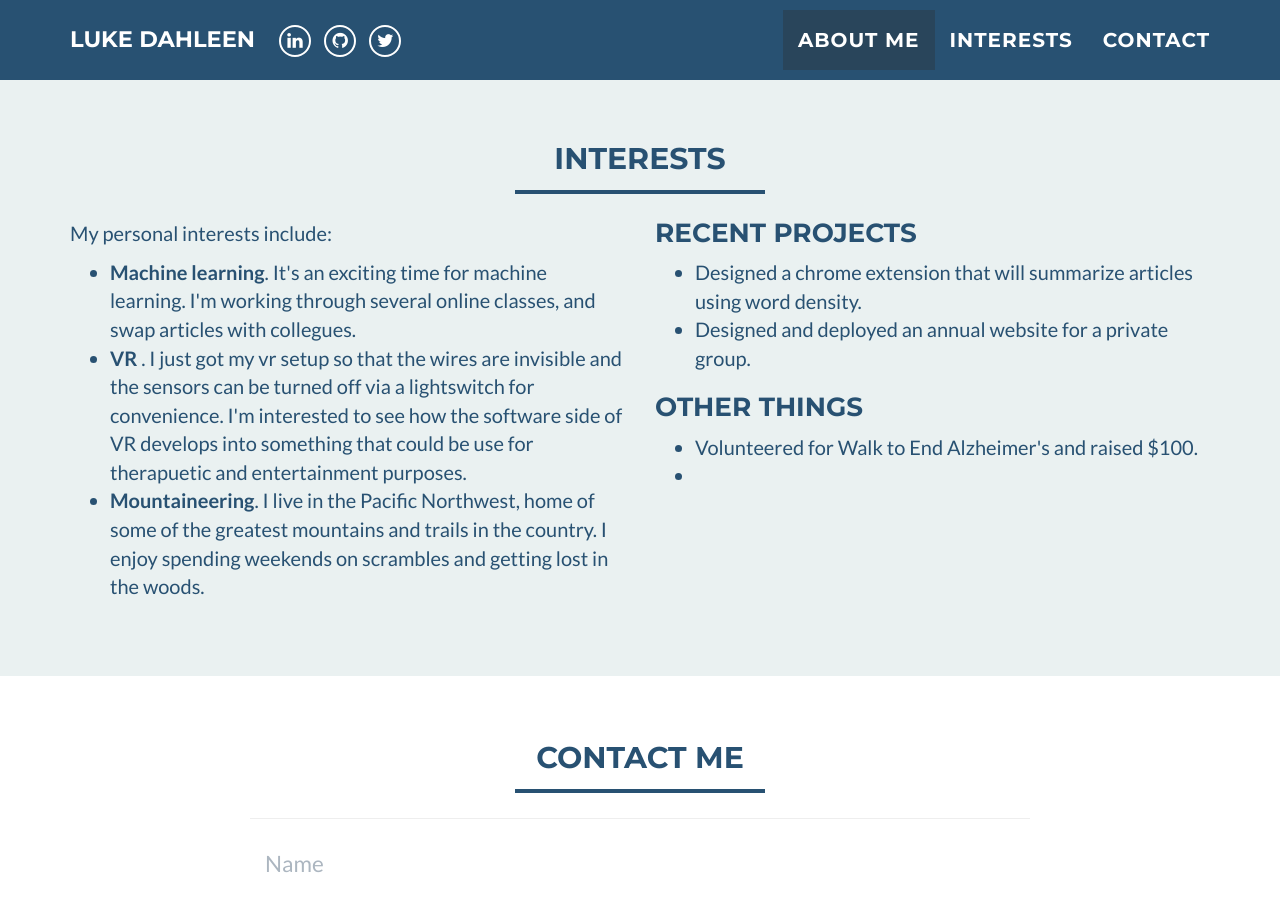
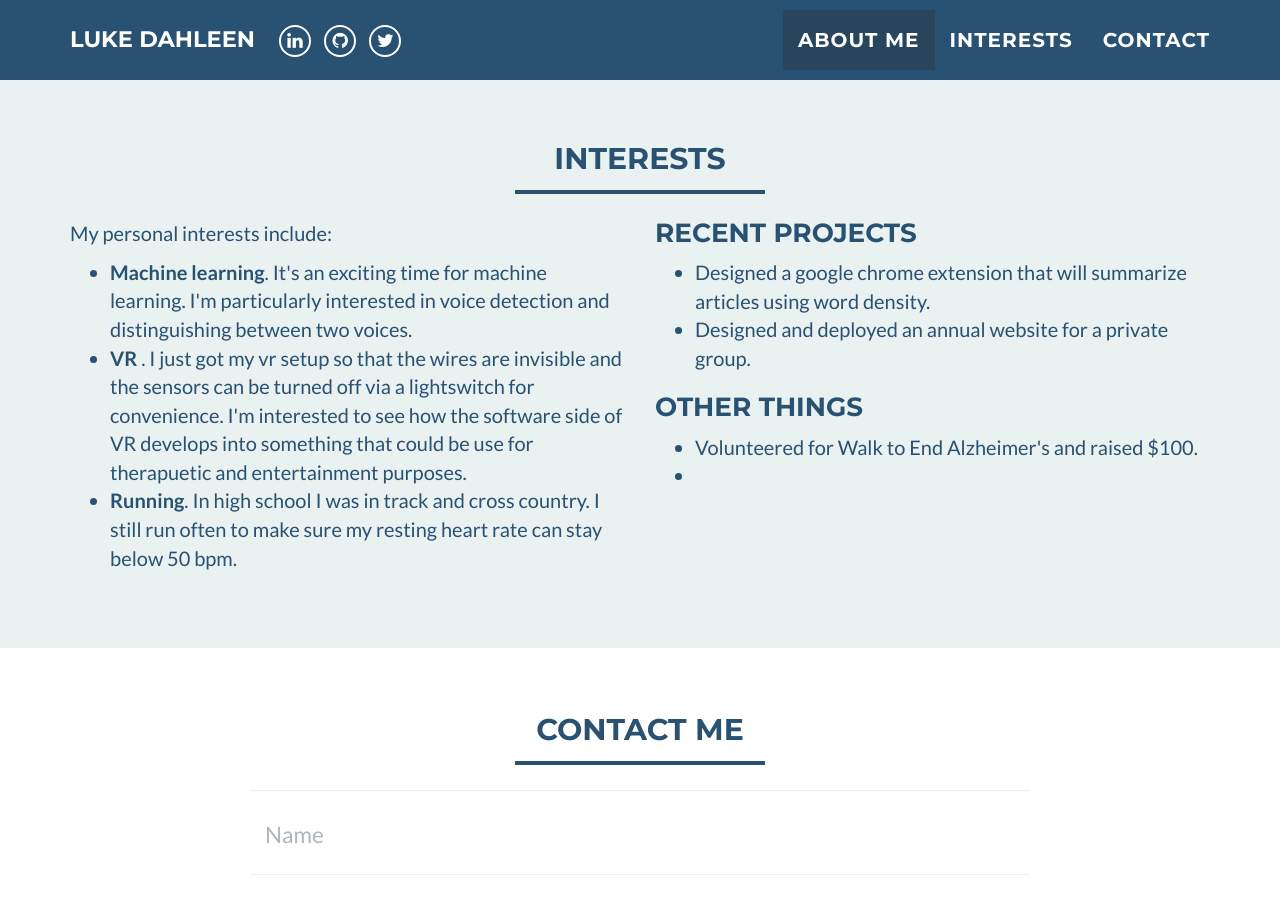
Before and after one commit to ldahleen54/ldahleen54.github.io, a Jekyll site: the page built from index.html, in a window 1280 px wide and 900 px high, scrolled down 1040 px. Built offline with Jekyll 4.4.1, drawn with Linux system fonts in a browser that asks for light colours.

Commit message:
testing change to new dns server

```diff
--- a/_includes/interests.html
+++ b/_includes/interests.html
@@ -13,14 +13,13 @@
         </p>
 			<ul>
 			  <li>
-				 <b>Machine learning</b>. It's an exciting time for machine learning. I'm working through several online classes, and swap articles with collegues.
+				 <b>Machine learning</b>. It's an exciting time for machine learning. I'm particularly interested in voice detection and distinguishing between two voices.
 			  </li>
 			  <li>
 				  <b>VR </b>. I just got my vr setup so that the wires are invisible and the sensors can be turned off via a lightswitch for convenience. I'm interested to see how the software side of VR develops into something that could be use for therapuetic and entertainment purposes.
 			  </li>
 			  <li>
-				  <b>Mountaineering</b>. I live in the Pacific Northwest, home of some of the greatest mountains and trails in the country. I enjoy spending weekends
-          on scrambles and getting lost in the woods.
+				  <b>Running</b>. In high school I was in track and cross country.  I still run often to make sure my resting heart rate can stay below 50 bpm.
       </li>
 			</ul>
 		</div>
@@ -28,7 +27,7 @@
       <h3 style="margin-top:0">Recent Projects</h3>
 		  <ul>
   			<li>
-          Designed a chrome extension that will summarize articles using word density.
+          Designed a google chrome extension that will summarize articles using word density.
     		</li>
   			<li>
           Designed and deployed an annual website for a private group.
```
